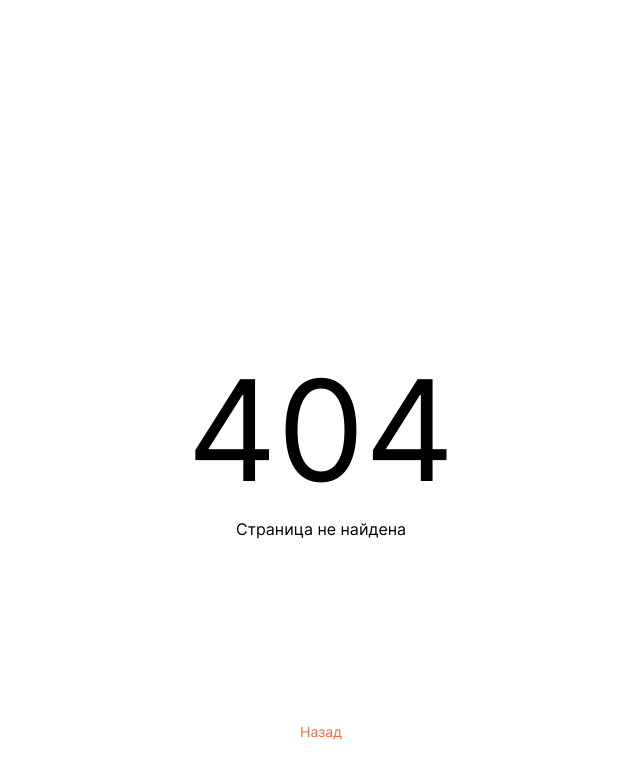
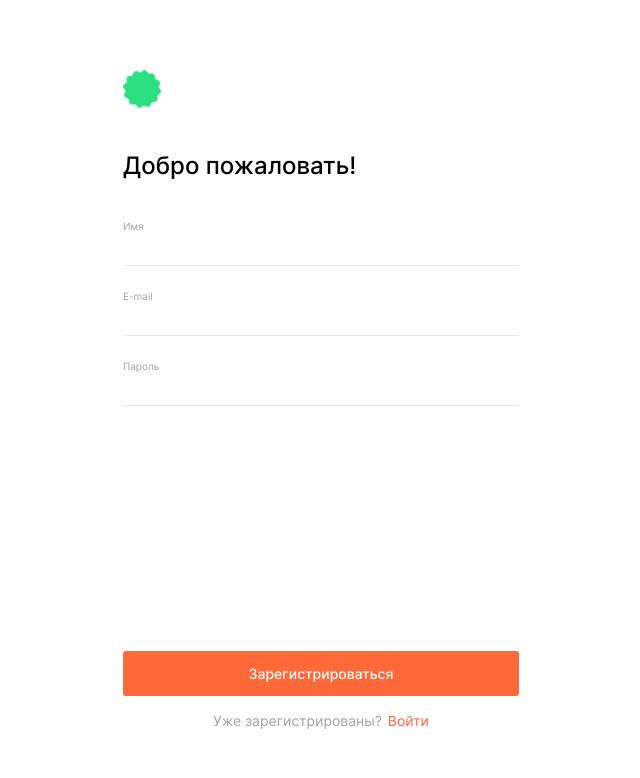
Before and after one commit to OMaykova/movies-explorer-frontend, a React (Create React App) app: page /signup in a window 1280 px wide. Before the commit this address had no page. Shown: the top 778 px of the page, without its empty margins (319-959 px from the left). Built offline with nearby package versions, Linux system fonts and the light colour scheme.

Commit message:
feat form and register

```diff
--- a/src/components/App/App.jsx
+++ b/src/components/App/App.jsx
@@ -5,6 +5,7 @@ import Footer from '../Footer/Footer';
 import Movies from '../Movies/Movies';
 import SavedMovies from '../SavedMovies/SavedMovies';
 import Profile from '../Profile/Profile';
+import Register from '../Register/Register';
 import PageNotFound from '../PageNotFound/PageNotFound';
 import { Route, Switch } from 'react-router-dom';
 import './App.css';
@@ -44,10 +45,10 @@ function App() {
           />
         </Route>
         {/* </ProtectedRoute> */}
-        {/* <Route exact path='/signup'>
+        <Route exact path='/signup'>
           <Register />
         </Route>
-        <Route exact path='/signin'>
+        {/* <Route exact path='/signin'>
           <Login />
         </Route> */}
         <Route exact path='*'>
--- a/src/components/Form/Form.css
+++ b/src/components/Form/Form.css
@@ -1,3 +1,63 @@
-.form__container {
-
+.register {
+  display: flex;
+  flex-direction: column;
+  align-items: center;
 }
+.register__title {
+  font-style: normal;
+  font-weight: 500;
+  font-size: 24px;
+  line-height: 29px;
+  margin: 0 0 40px;
+  width: 396px;
+}
+.register__form {
+  display: flex;
+  flex-direction: column;
+  align-items: center;
+  justify-content: space-between;
+  width: 396px;
+  min-height: calc(100vh - 221px - 70px - 33px);
+}
+.form-input__title {
+  font-style: normal;
+  font-weight: 400;
+  font-size: 10px;
+  line-height: 12px;
+  color: #A0A0A0;
+  margin: 0 0 5px;
+}
+.form-input__value {
+  font-style: normal;
+  font-weight: 400;
+  font-size: 14px;
+  line-height: 17px;
+  margin: 0 0 10px;
+  overflow: hidden;
+  text-overflow: ellipsis;
+  border: none;
+  background-color: #FFFFFF;
+  height: 17px;
+  padding: 0;
+  width: 396px;
+  outline: none;
+  border-bottom: 1px solid #E8E8E8;
+  padding-bottom: 10px;
+  margin-bottom: 24px;
+}
+.form-input__value:focus {
+  border-bottom: 1px solid #FF6838;
+}
+.form__button {
+  width: 396px;
+  height: 45px;
+  background: #FF6838;
+  border: none;
+  border-radius: 3px;
+  margin-top: 20px;
+  color: #FFFFFF;
+  padding: 0;
+  font-weight: 500;
+  font-size: 14px;
+  line-height: 17px;
+}
--- a/src/components/Form/Form.jsx
+++ b/src/components/Form/Form.jsx
@@ -1,31 +1,31 @@
 import React from 'react';
 import './Form.css';
 
-function Form({formName, title}) {
+function Form({formName, title, buttonTitle}) {
   return (
     <div className={formName}>
       <h2 className={`${formName}__title`}>{title}</h2>
       <form className={`${formName}__form`}>
         <div className='form__container'>
-          <div className={`${formName}__form-input`}>
+          <div className='form-input'>
             <p className='form-input__title'>Имя</p>
-            <input className='form-input__value' id="name-input">{user.name}</input>
+            <input className='form-input__value' id="name-input" type='text'></input>
           </div>
           <span className='name-input-error' />
-          <div className={`${formName}__form-input`}>
+          <div className='form-input'>
             <p className='form-input__title'>E-mail</p>
-            <input className='form-input__value' id="email-input"></input>
-            <span className='email-input-error' />
+            <input className='form-input__value' id="email-input" type='email'></input>
           </div>
-          <div className={`${formName}__form-input`}>
+          <span className='email-input-error' />
+          <div className='form-input'>
             <p className='form-input__title'>Пароль</p>
-            <input className='form-input__value' id="password-input"></input>
-            <span className='password-input-error' />
+            <input className='form-input__value' id="password-input" type='password'></input>
           </div>
+          <span className='password-input-error' />
         </div>
         <div className='form__button-container'>
           <span className='form__error'></span>
-          <button className='form__button'>{titleButton}</button>
+          <button className='form__button'>{buttonTitle}</button>
         </div>
       </form>
     </div>
--- a/src/components/Profile/Profile.css
+++ b/src/components/Profile/Profile.css
@@ -57,8 +57,15 @@
 .profile-input__value::placeholder {
   color: #000000;
 }
+.profile-input__value:-ms-input-placeholder {
+  color: #000000;
+ }
+ .profile-input__value::-moz-placeholder {
+  color: #000000;
+  opacity: 1;
+ }
 .form__button {
-  width: 396px;
+  width: 410px;
   height: 45px;
   background: #FF6838;
   border: none;
--- /dev/null
+++ b/src/components/Register/Register.css
@@ -0,0 +1,61 @@
+.register-page {
+  padding: 70px 0 70px;
+  display: flex;
+  flex-direction: column;
+  align-items: center;
+}
+.register-header {
+  width: 396px;
+  margin-bottom: 40px;
+}
+.header__logo {
+  width: 38px;
+  height: 38px;
+}
+.header__logo-link:focus {
+  outline: 1px dashed #AAAAAA;
+}
+.register__container {
+  display: flex;
+  justify-content: center;
+  margin-top: 16px;
+}
+.register__already {
+  margin: 0;
+  padding: 0;
+  font-style: normal;
+  font-weight: 400;
+  font-size: 14px;
+  line-height: 17px;
+  text-align: center;
+  color: #A0A0A0;
+}
+.register__login-link {
+  margin: 0;
+  margin-left: 6px;
+  font-style: normal;
+  font-weight: 400;
+  font-size: 14px;
+  line-height: 17px;
+  text-align: center;
+  color: #FF6838;
+  text-decoration: none;
+}
+.register__login-link:hover {
+  opacity: 0.7;
+  cursor: pointer;
+}
+.register__login-link:focus {
+  outline: 1px solid #AAAAAA;
+}
+@keyframes rotation {
+  0% {
+    transform: rotate(0deg);
+  }
+  100% {
+    transform: rotate(360deg);
+  }
+}
+.rotation {
+  animation: rotation 20s linear infinite;
+}
--- /dev/null
+++ b/src/components/Register/Register.jsx
@@ -0,0 +1,27 @@
+import React from 'react';
+import logo from '../../images/logo.svg';
+import { Link } from 'react-router-dom';
+import Form from '../Form/Form';
+import './Register.css';
+
+function Register() {
+  return (
+    <section className='register-page'>
+      <header className='register-header'>
+        <Link to = '/' className='header__logo-link'>
+          <img className='header__logo rotation' src={logo} alt='Логотип сайта фильмотека' />
+        </Link>
+      </header>
+      <Form
+        formName={'register'}
+        title={'Добро пожаловать!'}
+        buttonTitle={'Зарегистрироваться'}
+        />
+      <div className="register__container">
+        <p className='register__already'>Уже зарегистрированы?</p>
+        <Link to="/signin" className="register__login-link">Войти</Link>
+      </div>
+    </section>
+  )
+}
+export default Register;
```
